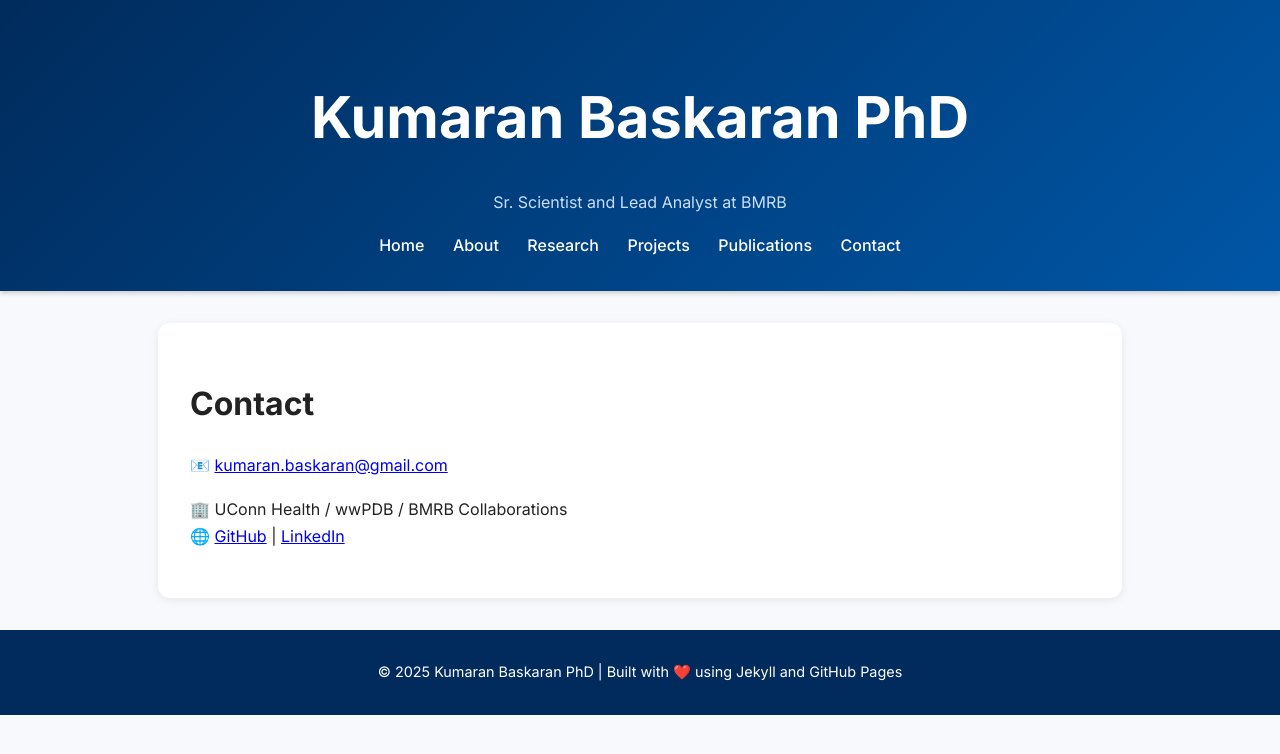
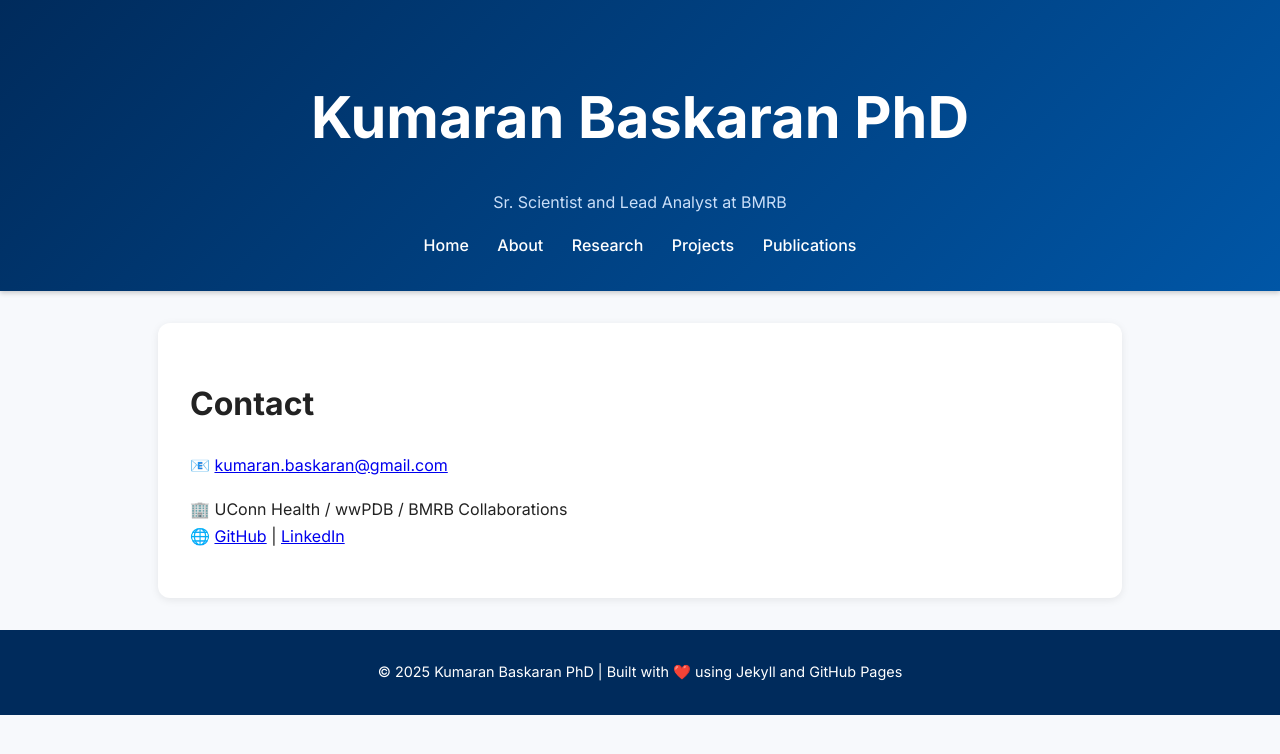
Before and after one commit to kumar-physics/kumar-physics.github.io, a Jekyll site: the page built from contact.md, in a window 1280 px wide. Shown: the top 754 px of the page. Built offline with Jekyll 4.4.1, drawn with Linux system fonts in a browser that asks for light colours.

Commit message:
contact tab removed

```diff
--- a/_layouts/default.html
+++ b/_layouts/default.html
@@ -30,7 +30,7 @@
           <a href="{{ '/research' | relative_url }}">Research</a>
           <a href="{{ '/projects' | relative_url }}">Projects</a>
           <a href="{{ '/publications' | relative_url }}">Publications</a>
-          <a href="{{ '/contact' | relative_url }}">Contact</a>
+<!--          <a href="{{ '/contact' | relative_url }}">Contact</a>-->
         </nav>
       </div>
     </div>
```
